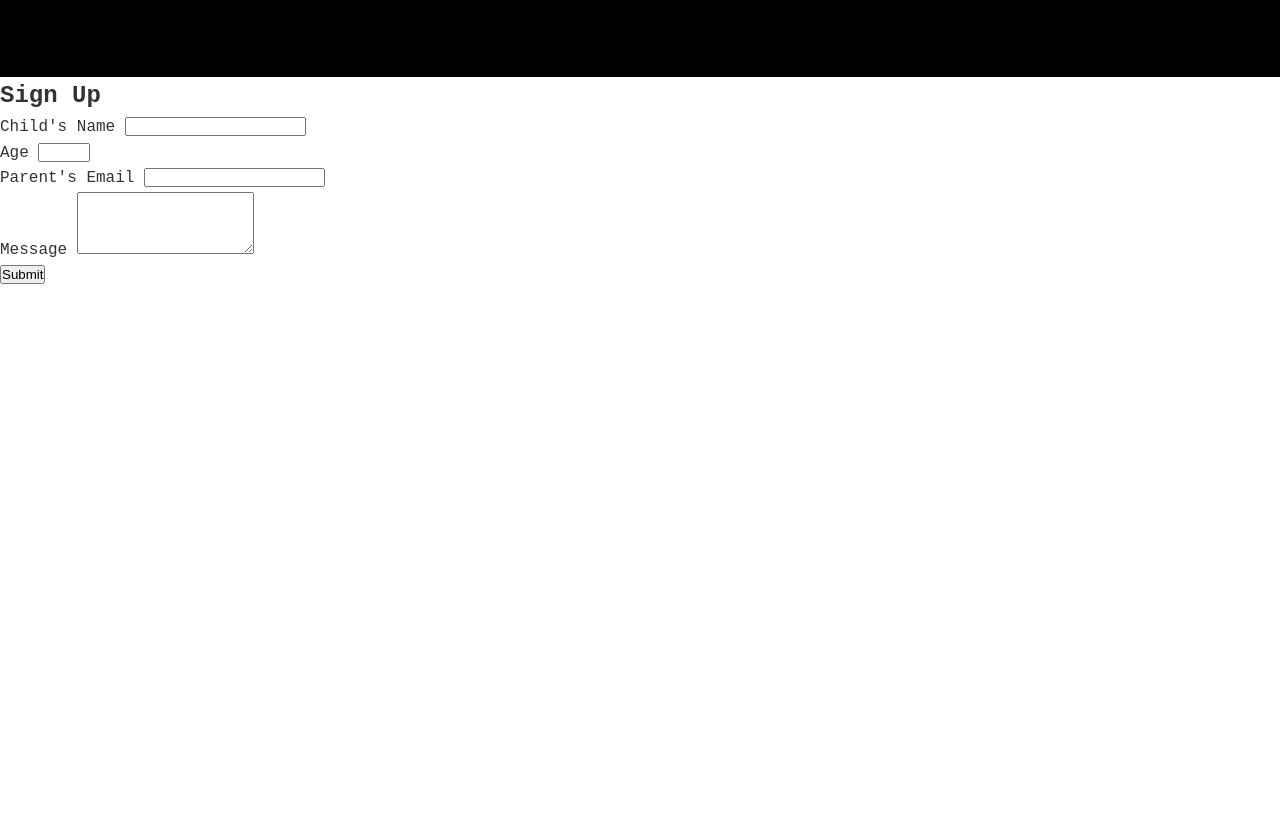
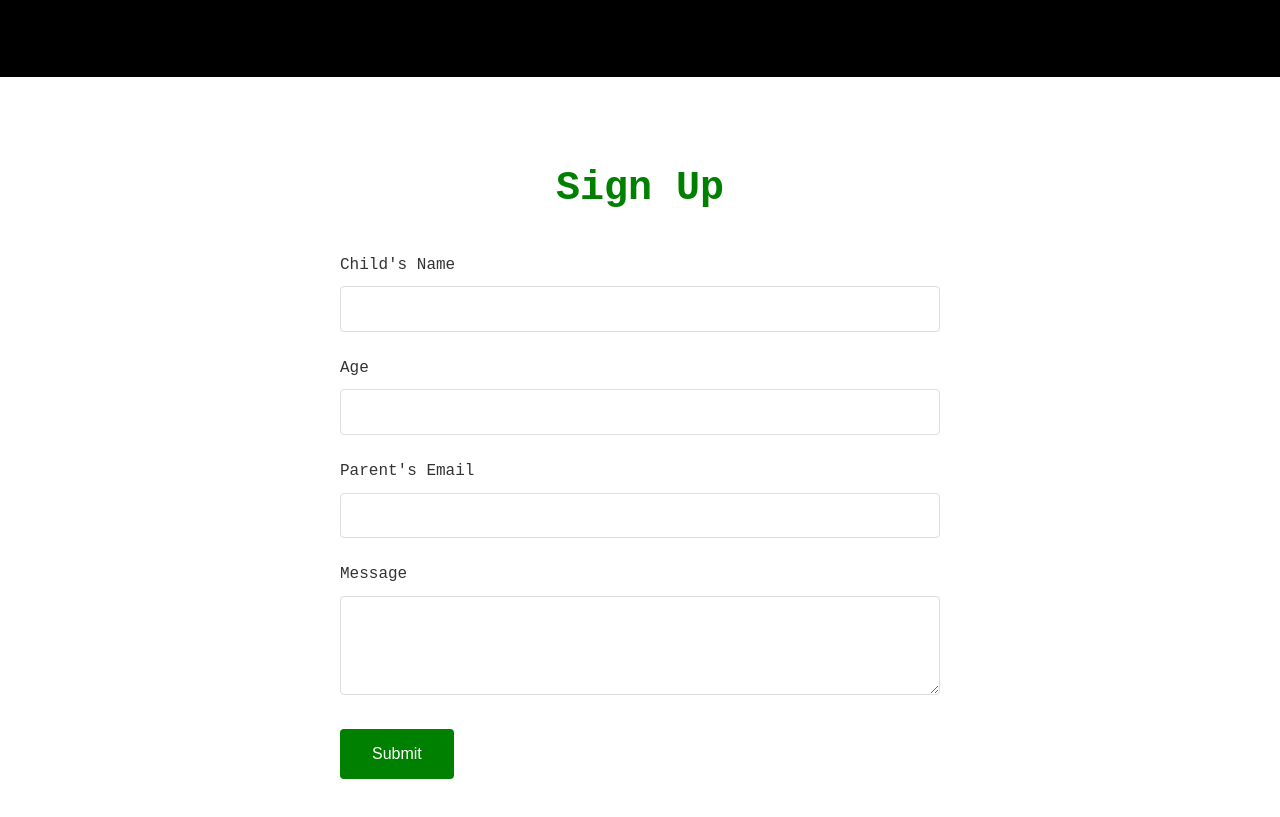
Before and after one commit to Theodor5P/yoga-club, a plain HTML site: page index.html in a window 1280 px wide. Shown: the part 1214-2031 px from the top of the page. Before the commit the page ends 1503 px from the top, so only its background shows below. Drawn offline with Linux system fonts and the light colour scheme.

Commit message:
Add Sign Up Form Styling

```diff
--- a/assets/css/style.css
+++ b/assets/css/style.css
@@ -108,6 +108,50 @@ body {
   background: #111;
   border-radius: 8px;
 }
+   /* Sign Up Section */
+   .signup {
+    padding: 5rem 5%;
+    background: white;
+}
+
+.signup h2 {
+    text-align: center;
+    font-size: 2.5rem;
+    margin-bottom: 2rem;
+    color: #008000;
+}
+
+.form-container {
+    max-width: 600px;
+    margin: 0 auto;
+}
+
+.form-group {
+    margin-bottom: 1.5rem;
+}
+
+label {
+    display: block;
+    margin-bottom: 0.5rem;
+}
+
+input, textarea {
+    width: 100%;
+    padding: 0.8rem;
+    border: 1px solid #ddd;
+    border-radius: 4px;
+    font-size: 1rem;
+}
+
+button {
+    background: #008000;
+    color: white;
+    border: none;
+    padding: 1rem 2rem;
+    font-size: 1rem;
+    cursor: pointer;
+    border-radius: 4px;
+}
 
 /* Footer */
 footer {
```
